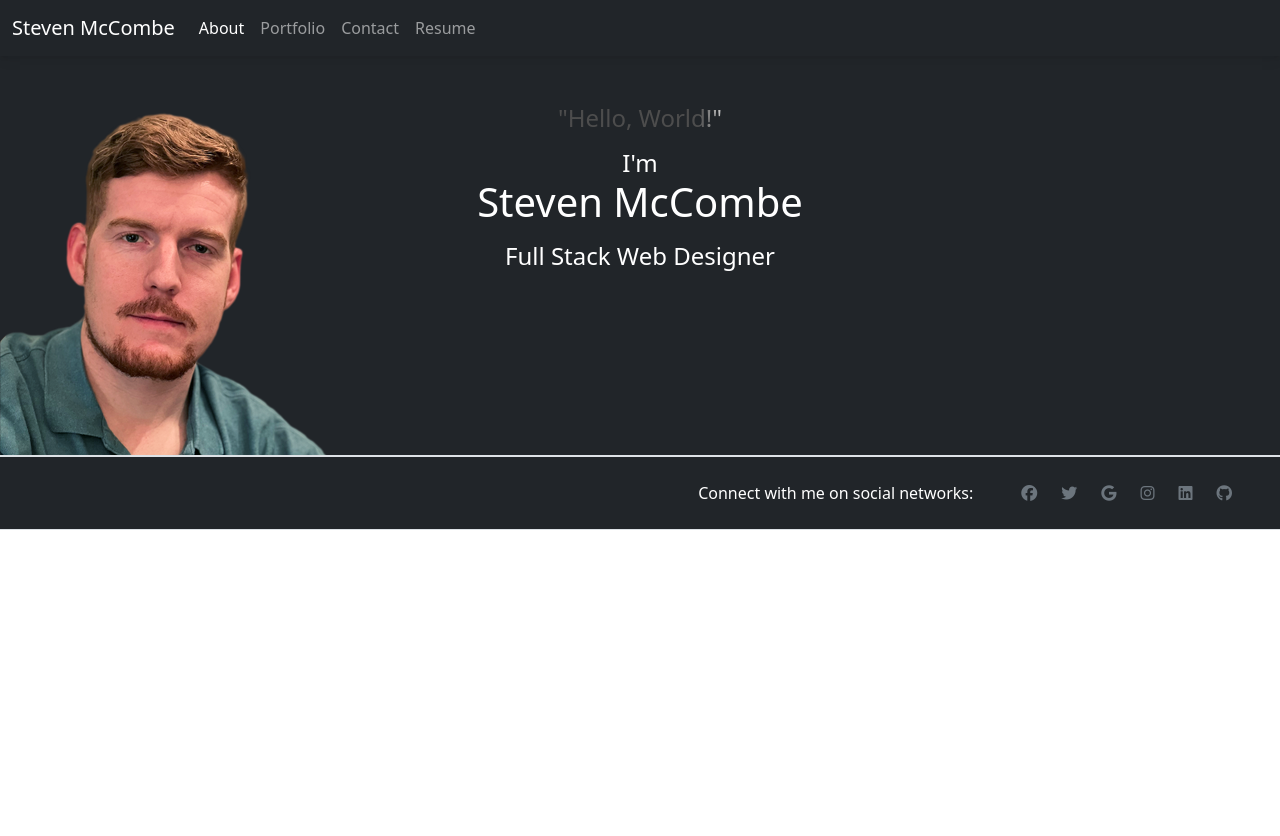
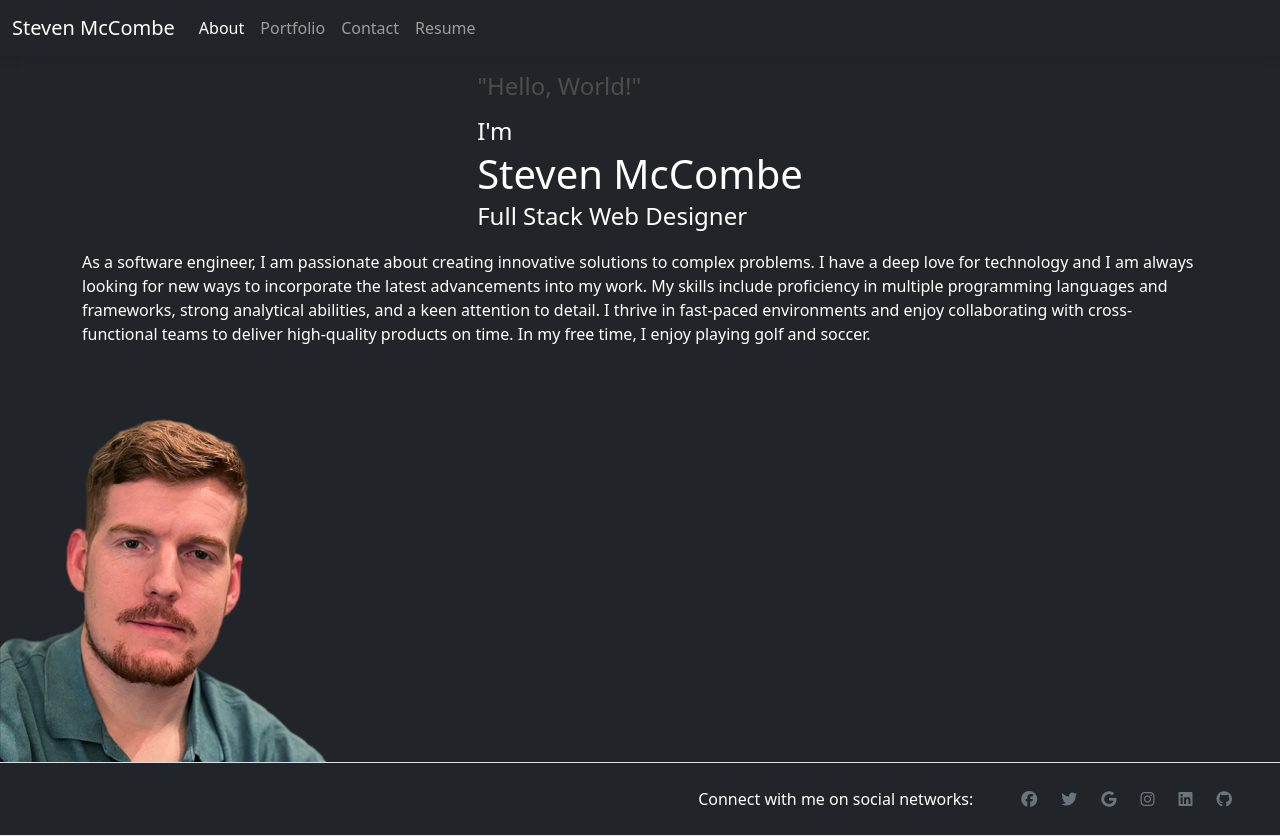
Before and after one commit to Steven-McCombe/portfoliosteven, a React (Create React App) app: page / in a window 1280 px wide. Before the commit the page ends 800 px from the top, so only its background shows below. Built offline with nearby package versions, Linux system fonts and the light colour scheme.

Commit message:
test deploy

```diff
--- a/src/components/Header.js
+++ b/src/components/Header.js
@@ -1,30 +1,16 @@
 import React from 'react';
-import backgroundImage from "./assets/images/profilepicture.png"
-
-
-const backgroundStyles = {
-  backgroundImage: `url(${backgroundImage})`,
-  height: '400px'
-};
 
 function Header() {
   return (
-    <header>
-      <div
-        className='p-5 text-center img-fluid border-bottom'
-        style={ backgroundStyles}
-    >
-      <div >
+    <header className = "container mt-3">
         <div className='d-flex justify-content-center align-items-center h-100 '>
           <div className='text-white'>
             <h4 className='mb-3 typer'>"Hello, World!"</h4>
-            <h4 className='mb-0 '>I'm</h4>
-            <h1 className='mb-3 '>Steven McCombe</h1>
-            <h4 className='mb-3 '>Full Stack Web Designer</h4>
+            <h4 className='mb-1'>I'm</h4>
+            <h1 className='mb-1'>Steven McCombe</h1>
+            <h4 className='mb-1'>Full Stack Web Designer</h4>
           </div>
         </div>
-      </div>
-    </div>
   </header>
   );
 }
--- a/src/components/pages/About.js
+++ b/src/components/pages/About.js
@@ -1,14 +1,31 @@
 import React from 'react';
 import "../styles/About.css"
 import Header from "../Header"
-import backgroundImage from "../assets/images/profpic.png"
+import {Container} from "react-bootstrap"
+import backgroundImage from "../assets/images/profilepicture.png"
+
+
+const backgroundStyles = {
+  backgroundImage: `url(${backgroundImage})`,
+  height: '400px'
+};
 export default function About() {
-  const backgroundStyles = {
-    backgroundImage: `url(${backgroundImage})`
-  };
   return (
     <div>
-    <Header></Header>
+      <Header></Header>
+      <div>
+        <div className='container'>
+          <div className='text-white'>
+            <p className='mb-3 mt-3'> As a software engineer, I am passionate about creating innovative solutions to complex problems. I have a deep love for technology and I am always looking for new ways to incorporate the latest advancements into my work. My skills include proficiency in multiple programming languages and frameworks, strong analytical abilities, and a keen attention to detail. I thrive in fast-paced environments and enjoy collaborating with cross-functional teams to deliver high-quality products on time. In my free time, I enjoy playing golf and soccer.</p>
+          </div>
+        </div>
       </div>
+    <div
+        className='p-5 img-fluid '
+        style={ backgroundStyles}
+    >
+    </div>
+
+    </div>
   );
 }
--- a/src/components/pages/Resume.js
+++ b/src/components/pages/Resume.js
@@ -10,6 +10,7 @@ export default function Resume() {
 
   return (
     <div>
+      <h1 className = "text-center mt-2">Resume</h1>
         <Row className ="justify-content-center m-3">
           <Button
             variant="light"
```
